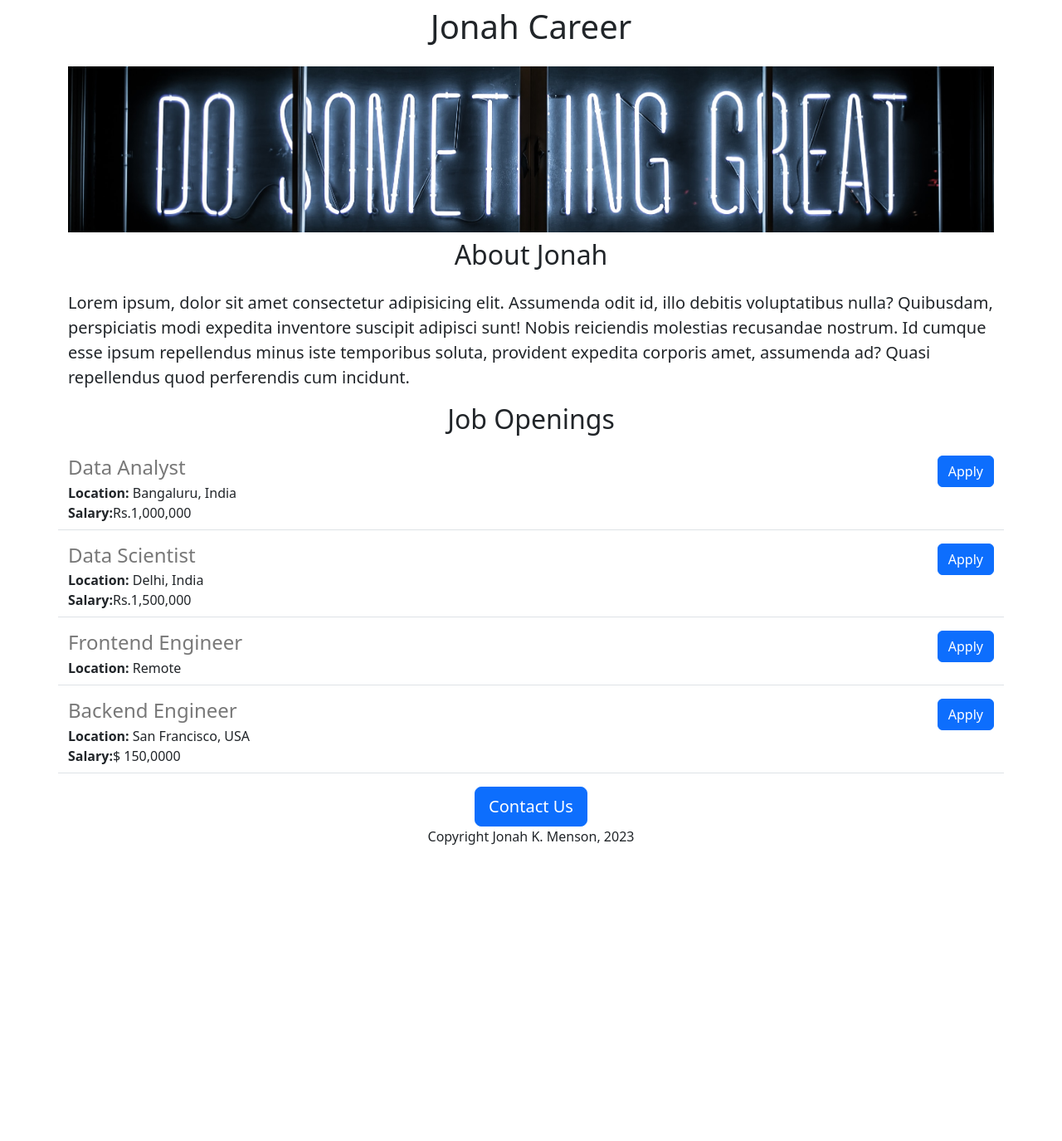
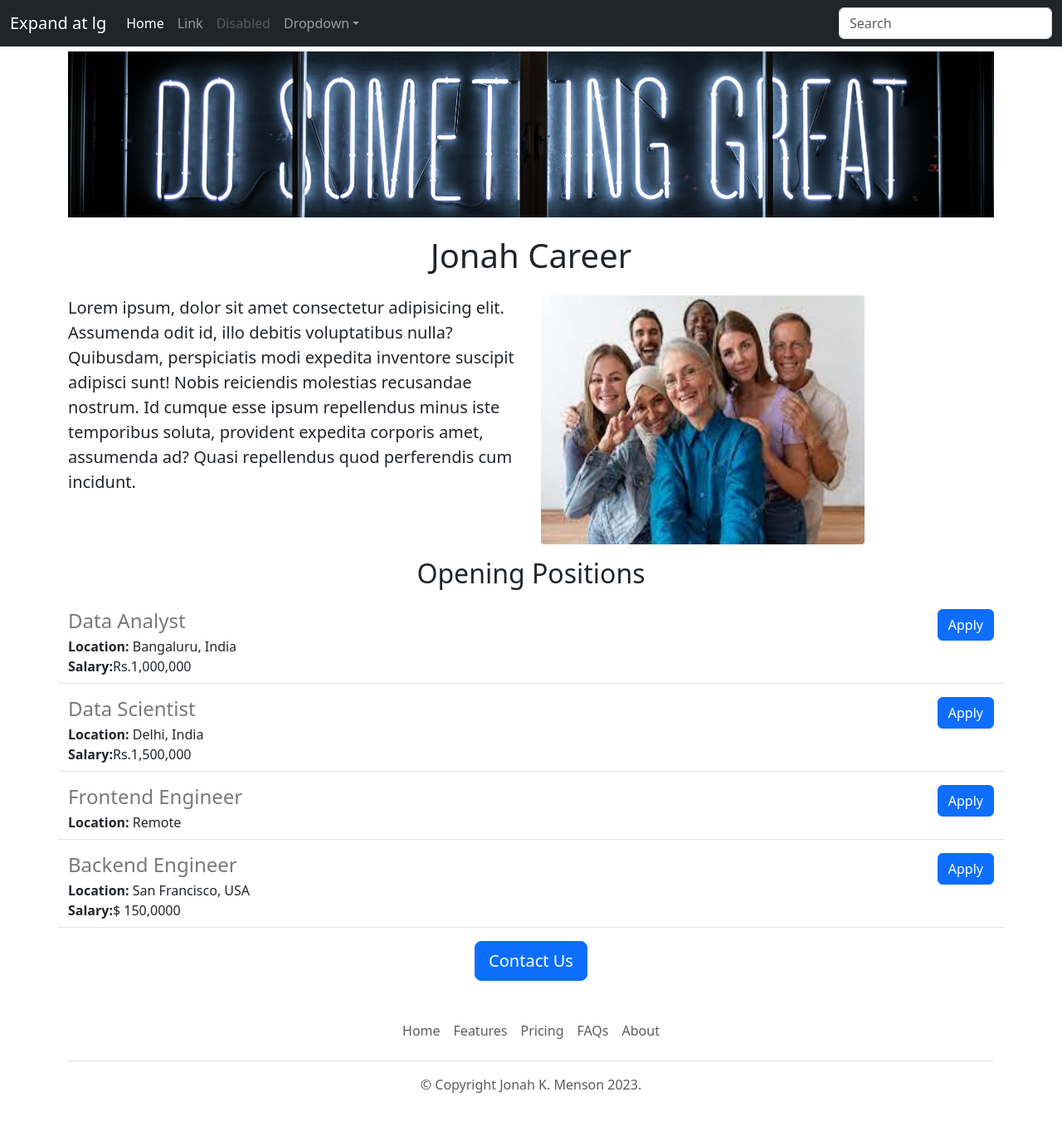
Before and after one commit to JKMenson/jobs-application-website, a Flask app: page / in a window 1280 px wide. Shown: the whole page at 83% size. Before the commit the page ends 1018 px from the top, so only its background shows below. Run offline with Flask 3, Linux system fonts and the light colour scheme.

Commit message:
added footer and navigation sections

```diff
--- /dev/null
+++ b/templates/footer.html
@@ -0,0 +1,12 @@
+<div class="container">
+  <footer class="py-3 my-4">
+    <ul class="nav justify-content-center border-bottom pb-3 mb-3">
+      <li class="nav-item"><a href="#" class="nav-link px-2 text-body-secondary">Home</a></li>
+      <li class="nav-item"><a href="#" class="nav-link px-2 text-body-secondary">Features</a></li>
+      <li class="nav-item"><a href="#" class="nav-link px-2 text-body-secondary">Pricing</a></li>
+      <li class="nav-item"><a href="#" class="nav-link px-2 text-body-secondary">FAQs</a></li>
+      <li class="nav-item"><a href="#" class="nav-link px-2 text-body-secondary">About</a></li>
+    </ul>
+    <p class="text-center text-body-secondary">&copy; Copyright Jonah K. Menson 2023.</p>
+  </footer>
+</div>
--- a/templates/home.html
+++ b/templates/home.html
@@ -10,25 +10,31 @@
       width: 100%;
       height: 200px;
       object-fit: cover;
+      margin: 6px auto 14px;
     }
   </style>
 </head>
 <body>
+  {% include 'nav.html' %}
   <div class="container">
+    <img class="img-fluid" id="banner" src="https://jobs-application-website.jkmenson.repl.co/static/banner.jpg">
     <h1 class="text-center mt-2 mb-4">
       {{company_name}} Career</h1>
-     <img class="img-fluid" id="banner" src="https://jobs-application-website.jkmenson.repl.co/static/banner.jpg">
-
-    <h2 class="text-center mt-2 mb-4">About Jonah</h2>
-    <p class="lead">Lorem ipsum, dolor sit amet consectetur adipisicing elit.
+    <div class="row" style="margin-bottom:16px;">
+    <div class="col-md-6">
+      <p class="lead">Lorem ipsum, dolor sit amet consectetur adipisicing elit.
     Assumenda odit id, illo debitis voluptatibus nulla? Quibusdam,
     perspiciatis modi expedita inventore suscipit adipisci sunt!
     Nobis reiciendis molestias recusandae nostrum. Id cumque esse
     ipsum repellendus minus iste temporibus soluta, provident
     expedita corporis amet, assumenda ad? Quasi repellendus quod perferendis cum incidunt.
     </p>
-    <h2 class="text-center mt-2 mb-4">Job Openings</h2>
-
+    </div>
+    <div class="d-md-block col-6">
+      <img src="/static/people.jpg" style="height:300px; width:390px; border-radius: 4px;">
+    </div>
+    </div>
+    <h2 class="text-center mt-2 mb-4">Opening Positions</h2>
     <div>
       {% for job in jobs %}
        {% include 'jobitem.html' %}
@@ -37,10 +43,10 @@
 
     <div class="text-center">
        <button class="btn btn-primary btn-lg">Contact Us</button>
-      <p clas="mt-4">Copyright Jonah K. Menson, 2023</p>
     </div>
-
   </div>
-
+  <div>
+    {% include 'footer.html' %}
+  </div>
 </body>
 </html>
--- /dev/null
+++ b/templates/nav.html
@@ -0,0 +1,33 @@
+ <nav class="navbar navbar-expand-lg navbar-dark bg-dark" aria-label="Fifth navbar example">
+    <div class="container-fluid">
+      <a class="navbar-brand" href="#">Expand at lg</a>
+      <button class="navbar-toggler" type="button" data-bs-toggle="collapse" data-bs-target="#navbarsExample05" aria-controls="navbarsExample05" aria-expanded="false" aria-label="Toggle navigation">
+        <span class="navbar-toggler-icon"></span>
+      </button>
+
+      <div class="collapse navbar-collapse" id="navbarsExample05">
+        <ul class="navbar-nav me-auto mb-2 mb-lg-0">
+          <li class="nav-item">
+            <a class="nav-link active" aria-current="page" href="#">Home</a>
+          </li>
+          <li class="nav-item">
+            <a class="nav-link" href="#">Link</a>
+          </li>
+          <li class="nav-item">
+            <a class="nav-link disabled">Disabled</a>
+          </li>
+          <li class="nav-item dropdown">
+            <a class="nav-link dropdown-toggle" href="#" data-bs-toggle="dropdown" aria-expanded="false">Dropdown</a>
+            <ul class="dropdown-menu">
+              <li><a class="dropdown-item" href="#">Action</a></li>
+              <li><a class="dropdown-item" href="#">Another action</a></li>
+              <li><a class="dropdown-item" href="#">Something else here</a></li>
+            </ul>
+          </li>
+        </ul>
+        <form role="search">
+          <input class="form-control" type="search" placeholder="Search" aria-label="Search">
+        </form>
+      </div>
+    </div>
+  </nav>
```
Also changed, not shown: static/people.jpg (added).
